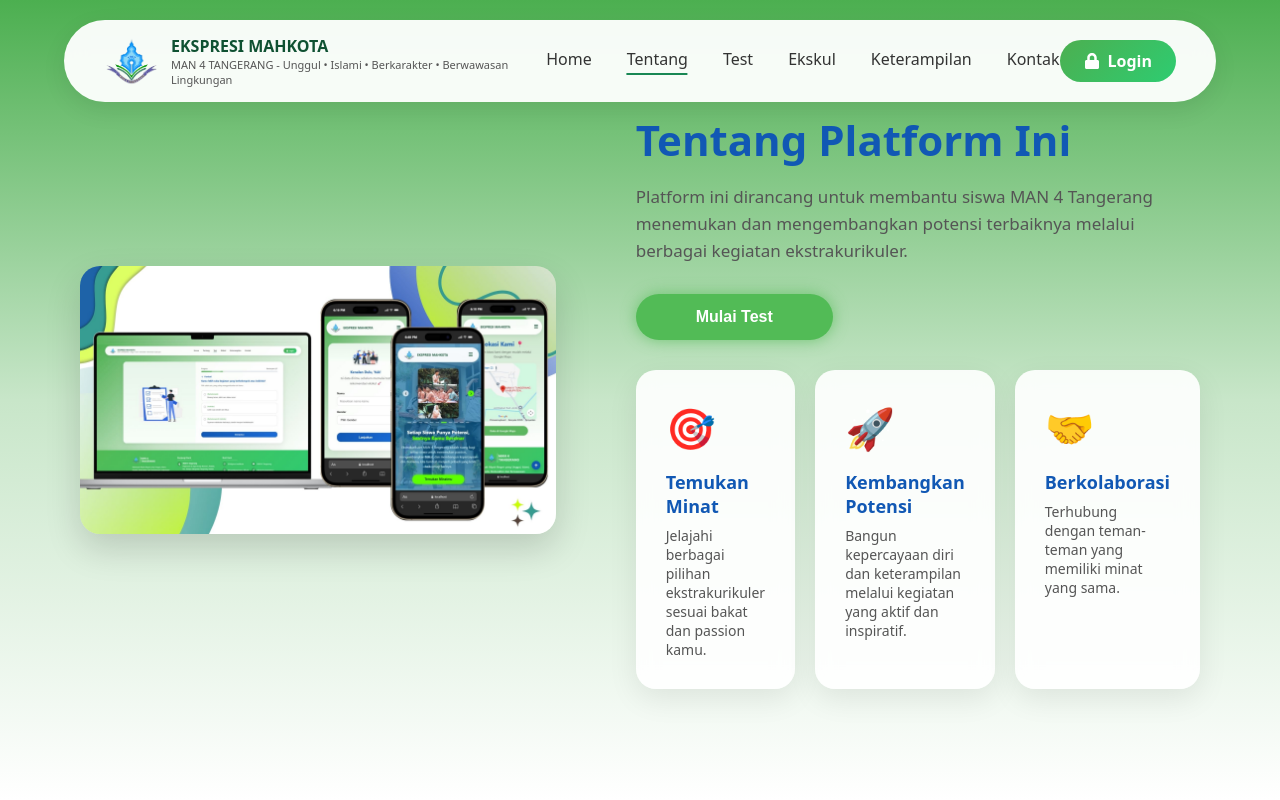
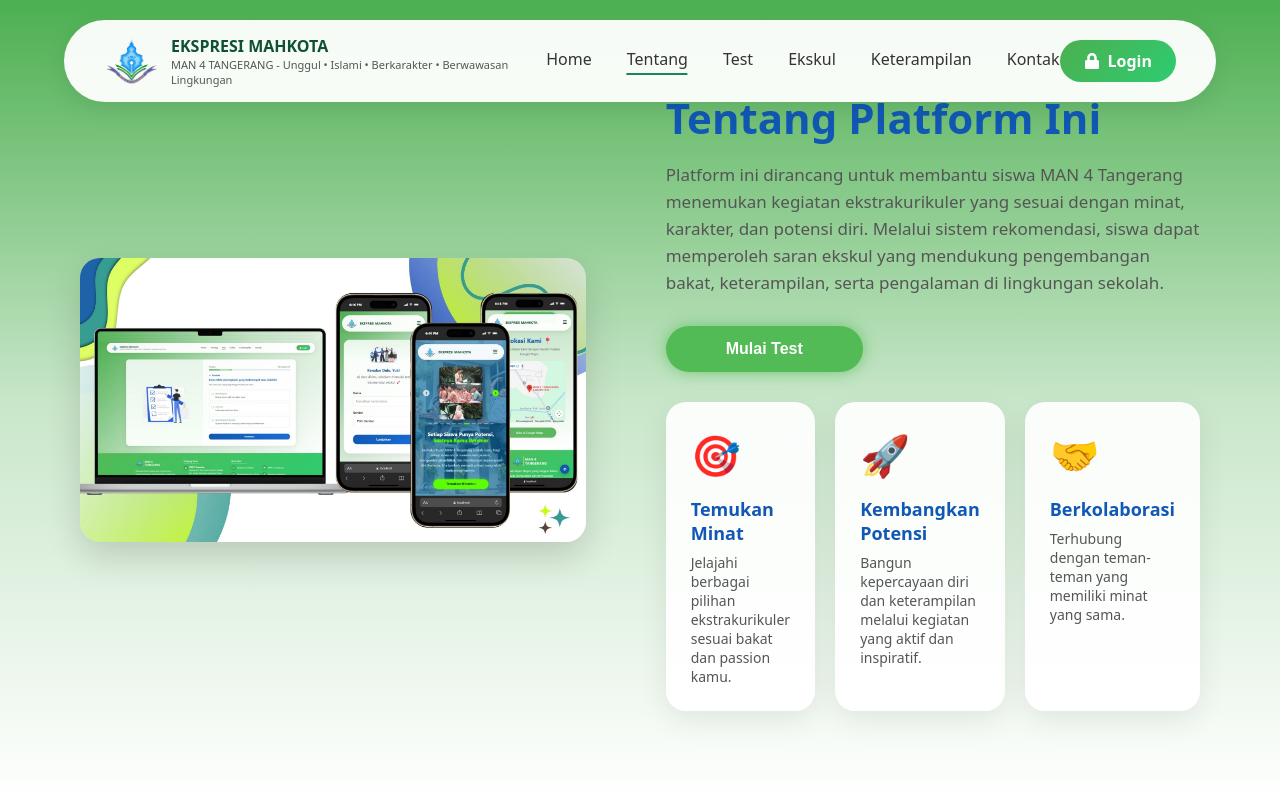
Before and after one commit to Dsasyili/ekspresimahkota, a React (Vite) app: page /tentang in a window 1280 px wide. Shown: the top 800 px of the page. Built offline with nearby package versions, Linux system fonts and the light colour scheme.

Commit message:
deploy fix

```diff
--- a/src/components/Tentang.css
+++ b/src/components/Tentang.css
@@ -46,7 +46,7 @@
 }
 
 .tentang-subtitle {
-  max-width: 700px;
+  max-width: 900px;
   margin: 0 auto 60px auto;
   font-size: 18px;
   color: #555;
--- a/src/components/Tentang.jsx
+++ b/src/components/Tentang.jsx
@@ -10,9 +10,10 @@ function Tentang() {
         </h2>
 
         <p className="tentang-subtitle">
-          Platform ini dirancang untuk membantu siswa MAN 4 Tangerang
-          menemukan dan mengembangkan potensi terbaiknya melalui
-          berbagai kegiatan ekstrakurikuler.
+          Platform ini dirancang untuk membantu siswa MAN 4 Tangerang menemukan
+          kegiatan ekstrakurikuler yang sesuai dengan minat, karakter, dan potensi diri.
+          Melalui sistem rekomendasi, siswa dapat memperoleh saran ekskul yang mendukung pengembangan bakat,
+          keterampilan, serta pengalaman di lingkungan sekolah.
         </p>
 
         <div className="tentang-features">
--- a/src/pages/Tentangpage.css
+++ b/src/pages/Tentangpage.css
@@ -75,7 +75,7 @@
   flex: 1;
   background: rgba(255, 255, 255, 0.9);
   backdrop-filter: blur(10px);
-  padding: 30px;
+  padding: 25px;
   border-radius: 20px;
   box-shadow: 0 10px 30px rgba(0,0,0,0.08);
   transition: all 0.4s ease;
--- a/src/pages/Tentangpage.jsx
+++ b/src/pages/Tentangpage.jsx
@@ -23,9 +23,16 @@ function TentangPage() {
             </h2>
 
             <p className="tentangpage-subtitle">
-              Platform ini dirancang untuk membantu siswa MAN 4 Tangerang
-              menemukan dan mengembangkan potensi terbaiknya melalui
-              berbagai kegiatan ekstrakurikuler.
+              Platform ini dirancang untuk membantu siswa MAN 4 Tangerang menemukan
+              kegiatan ekstrakurikuler yang sesuai dengan minat, karakter, dan potensi diri.
+              Melalui sistem rekomendasi, siswa dapat memperoleh saran ekskul yang mendukung pengembangan bakat,
+              keterampilan, serta pengalaman di lingkungan sekolah.
+
+              {/* <br />
+              <br />
+
+              Seluruh hasil rekomendasi beserta tingkat kecocokan ekskul disesuaikan
+              dengan keadaan dan ketentuan preferensi ekstrakurikuler yang berlaku di MAN 4 Tangerang. */}
             </p>
 
             {/* BUTTON */}
--- a/src/pages/TestPage.css
+++ b/src/pages/TestPage.css
@@ -637,6 +637,11 @@
     rgba(0,0,0,0.08);
 }
 
+.nama-user {
+  color: #222121;
+  font-weight: bold;
+}
+
 .hasil-card h1 {
   color: #1158b4;
   font-size: 35px;
--- a/src/pages/TestPage.jsx
+++ b/src/pages/TestPage.jsx
@@ -1211,7 +1211,9 @@ const handleNext =
                       <h3>Ekskul yang Cocok Untuk Kamu 🚀</h3>
 
                       <p>
-                        {nama}, berdasarkan jawaban
+                        <span className="nama-user">
+                          {nama}
+                        </span>, berdasarkan jawaban
                         yang telah kamu isi,
                         ekskul yang paling cocok adalah:
                       </p>
@@ -1240,13 +1242,6 @@ const handleNext =
                             {kategoriHasil}
                           </p>
 
-                          <p>
-                            <strong>
-                              Tahap Eliminasi:
-                            </strong>{" "}
-                            {bestMatch.tahap}
-                          </p>
-
                         </div>
 
                       </div>
@@ -1257,7 +1252,7 @@ const handleNext =
                     <div className="hasil-right">
                       <h3>Kenapa Ekskul Ini Cocok Untuk Kamu?</h3>
 
-                      <p className="hasil-desc">Berikut kecocokan jawaban kamu dengan ekskul yang direkomendasikan:</p>
+                      <p className="hasil-desc">Kecocokan rekomendasi ekskul ini disesuaikan dengan keadaan dan ketentuan preferensi ekstrakurikuler di MAN 4 Tangerang.</p>
 
                       <div className="jawaban-list">
 
```
